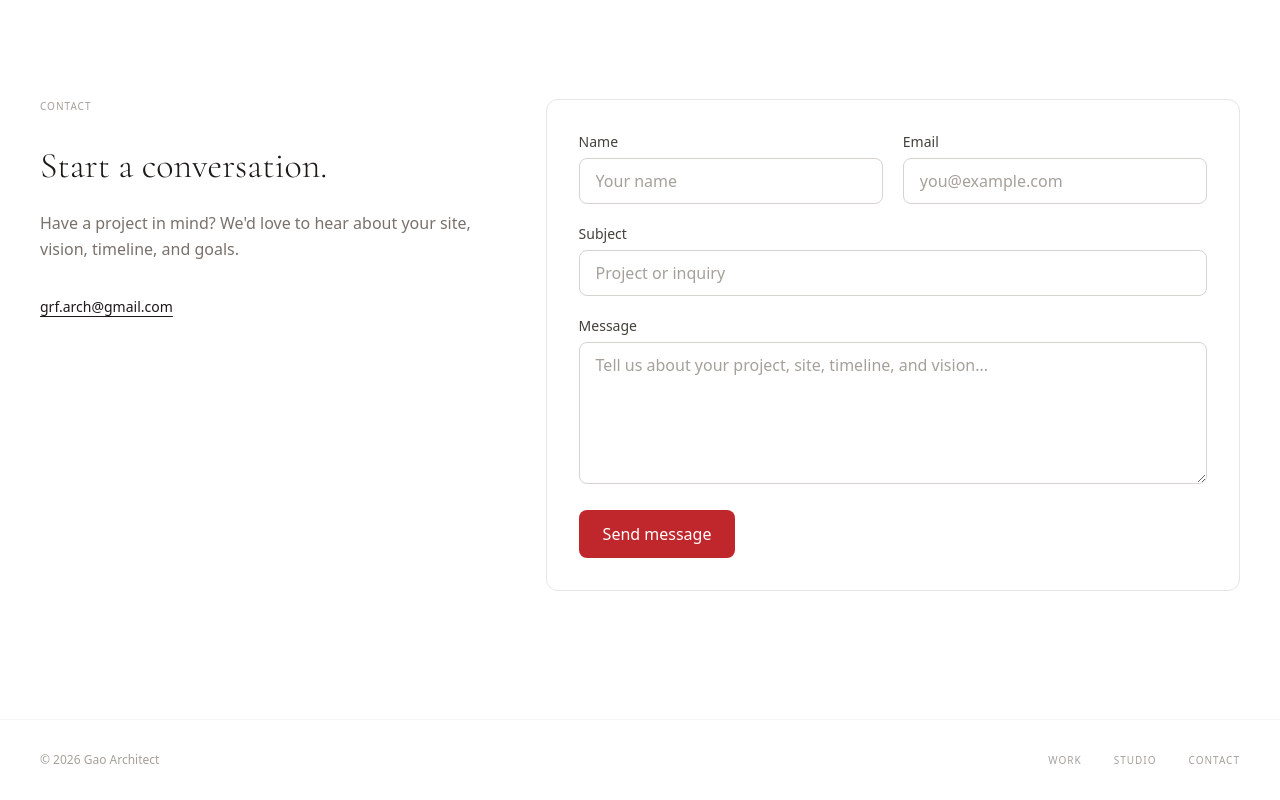
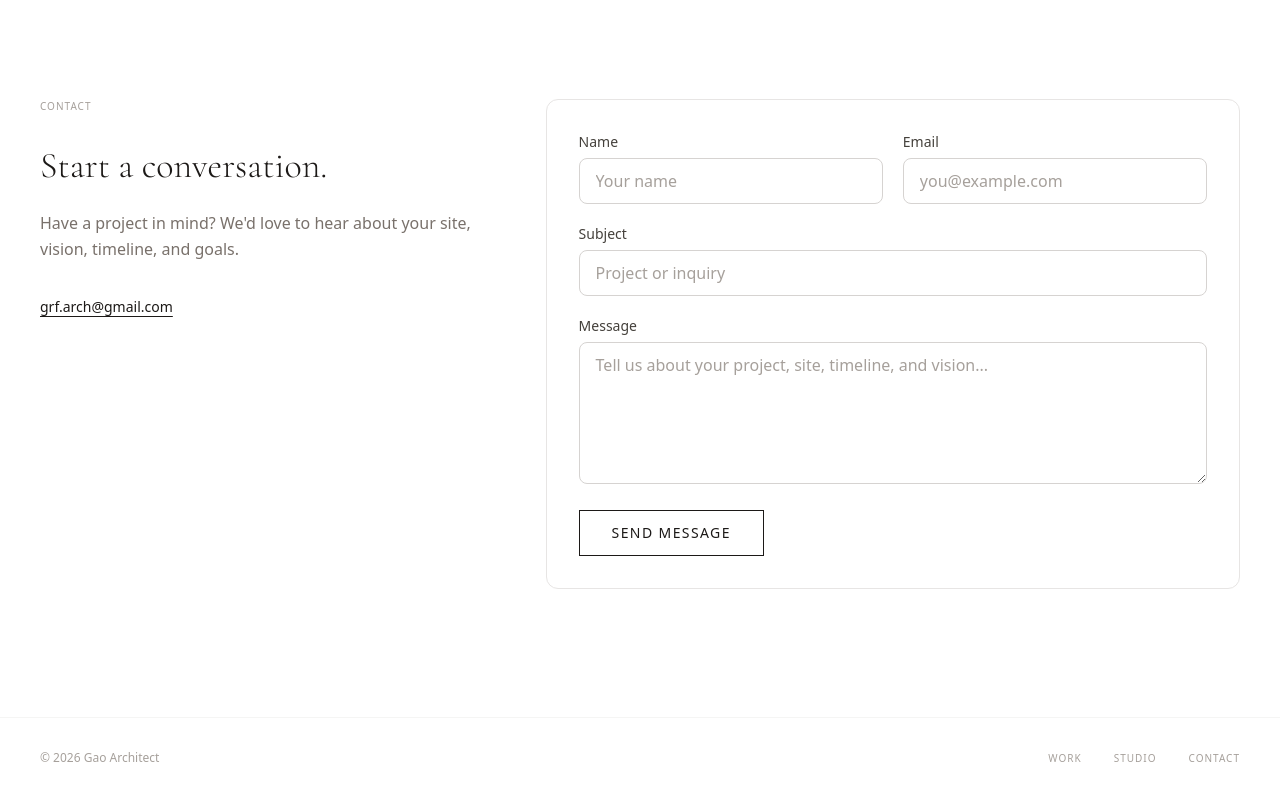
Before and after one commit to siyu0224/architect, a Next.js app: page / in a window 1280 px wide. Shown: the part 2562-3362 px from the top of the page. Built offline with nearby package versions, Linux system fonts and the light colour scheme; no server answers; the database is empty.

Commit message:
Restyle contact button to minimal bordered style

```diff
--- a/components/ContactForm.tsx
+++ b/components/ContactForm.tsx
@@ -121,9 +121,9 @@ export function ContactForm() {
       <button
         type="submit"
         disabled={loading}
-        className="w-full rounded-lg bg-[var(--gao-red)] px-6 py-3 font-medium text-white transition-colors hover:bg-[var(--gao-red-dark)] disabled:opacity-60 md:w-auto"
+        className="text-sm tracking-widest uppercase border border-stone-900 px-8 py-3 text-stone-900 hover:bg-stone-900 hover:text-white transition-colors disabled:opacity-40"
       >
-        {loading ? "Sending…" : "Send message"}
+        {loading ? "Sending…" : "Send Message"}
       </button>
     </form>
   );
```
